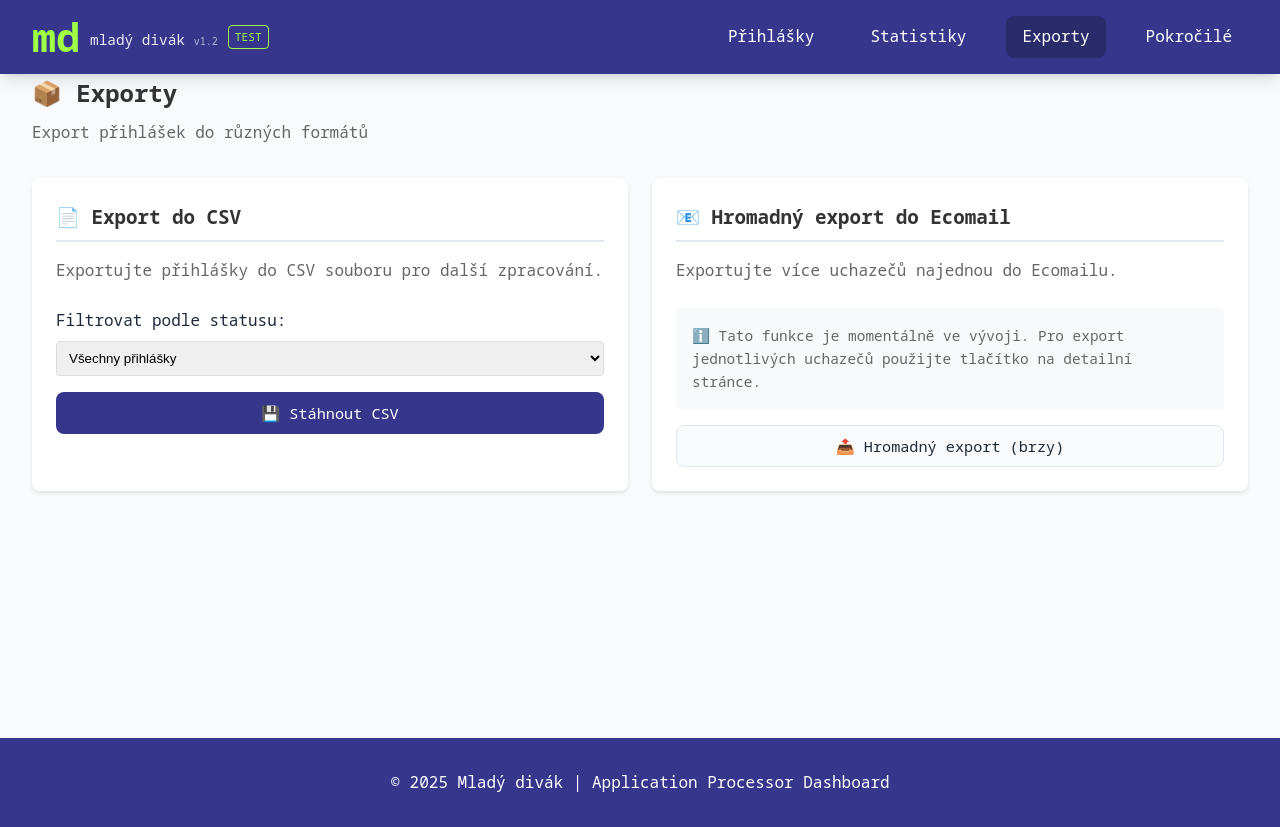
After one commit to dinkotom/md_application_processor, a Flask app: page /exports in a window 1280 px wide. The commit adds this page. Run offline with Flask 3, Linux system fonts and the light colour scheme.

Commit message:
feat: add Exporty tab with CSV export functionality

```diff
--- a/templates/base.html
+++ b/templates/base.html
@@ -32,6 +32,8 @@
                     class="{% if request.endpoint == 'index' %}active{% endif %}">Přihlášky</a>
                 <a href="{{ url_for('stats') }}"
                     class="{% if request.endpoint == 'stats' %}active{% endif %}">Statistiky</a>
+                <a href="{{ url_for('exports') }}"
+                    class="{% if request.endpoint == 'exports' %}active{% endif %}">Exporty</a>
                 <a href="{{ url_for('advanced') }}"
                     class="{% if request.endpoint == 'advanced' %}active{% endif %}">Pokročilé</a>
             </div>
--- /dev/null
+++ b/templates/exports.html
@@ -0,0 +1,98 @@
+{% extends "base.html" %}
+
+{% block title %}Exporty - Mladý divák{% endblock %}
+
+{% block content %}
+<div class="stats-header">
+    <h2>📦 Exporty</h2>
+    <p class="subtitle">Export přihlášek do různých formátů</p>
+</div>
+
+<div class="stats-grid">
+    <!-- CSV Export Section -->
+    <div class="stat-card">
+        <h3>📄 Export do CSV</h3>
+        <p style="color: #666; margin-bottom: 1.5rem;">Exportujte přihlášky do CSV souboru pro další zpracování.</p>
+
+        <div style="margin-bottom: 1rem;">
+            <label style="display: block; margin-bottom: 0.5rem; font-weight: 500;">Filtrovat podle statusu:</label>
+            <select id="exportStatus" style="width: 100%; padding: 0.5rem; border: 1px solid #ddd; border-radius: 4px;">
+                <option value="">Všechny přihlášky</option>
+                <option value="Nová">Nová</option>
+                <option value="Schválená">Schválená</option>
+                <option value="Zamítnutá">Zamítnutá</option>
+                <option value="Náhradník">Náhradník</option>
+            </select>
+        </div>
+
+        <button onclick="exportToCSV()" class="btn btn-primary" style="width: 100%;">
+            💾 Stáhnout CSV
+        </button>
+    </div>
+
+    <!-- Ecomail Export Section -->
+    <div class="stat-card">
+        <h3>📧 Hromadný export do Ecomail</h3>
+        <p style="color: #666; margin-bottom: 1.5rem;">Exportujte více uchazečů najednou do Ecomailu.</p>
+
+        <div style="background: #f8f9fa; padding: 1rem; border-radius: 4px; margin-bottom: 1rem;">
+            <p style="margin: 0; color: #666; font-size: 0.9em;">
+                ℹ️ Tato funkce je momentálně ve vývoji. Pro export jednotlivých uchazečů použijte tlačítko na detailní
+                stránce.
+            </p>
+        </div>
+
+        <button class="btn btn-secondary" style="width: 100%;" disabled>
+            📤 Hromadný export (brzy)
+        </button>
+    </div>
+</div>
+
+<style>
+    .stats-header {
+        margin-bottom: 2rem;
+    }
+
+    .stats-header h2 {
+        margin: 0 0 0.5rem 0;
+        color: #333;
+    }
+
+    .subtitle {
+        color: #666;
+        margin: 0;
+    }
+
+    .stats-grid {
+        display: grid;
+        grid-template-columns: repeat(auto-fit, minmax(300px, 1fr));
+        gap: 1.5rem;
+        margin-top: 2rem;
+    }
+
+    .stat-card {
+        background: white;
+        padding: 1.5rem;
+        border-radius: 8px;
+        box-shadow: 0 2px 4px rgba(0, 0, 0, 0.1);
+    }
+
+    .stat-card h3 {
+        margin: 0 0 1rem 0;
+        color: #333;
+        font-size: 1.2em;
+    }
+</style>
+
+<script>
+    function exportToCSV() {
+        const status = document.getElementById('exportStatus').value;
+        let url = '/export/csv';
+        if (status) {
+            url += `?status=${encodeURIComponent(status)}`;
+        }
+        window.location.href = url;
+    }
+</script>
+
+{% endblock %}
--- a/web_app.py
+++ b/web_app.py
@@ -757,6 +757,14 @@ def stats():
                          interests=sorted(interests_count.items(), key=lambda x: x[1], reverse=True)[:10],
                          sources=sorted(sources.items(), key=lambda x: x[1], reverse=True))
 
+
+@app.route('/exports')
+def exports():
+    """Exports page for CSV and other export functions"""
+    return render_template('exports.html',
+                         version=VERSION,
+                         current_mode=session.get('mode', 'test'))
+
 @app.route('/advanced')
 def advanced():
     """Advanced settings page"""
@@ -1270,6 +1278,74 @@ def get_changelog():
 
     return jsonify({'content': changelog_html})
 
+@app.route('/export/csv')
+def export_csv():
+    """Export applicants to CSV file"""
+    import csv
+    import io
+    from flask import make_response
+
+    # Get status filter from query params
+    status_filter = request.args.get('status', '')
+
+    # Get all applicants from database
+    conn = sqlite3.connect(get_db_path())
+    conn.row_factory = sqlite3.Row
+    cursor = conn.cursor()
+
+    if status_filter:
+        cursor.execute('SELECT * FROM applicants WHERE deleted = 0 AND status = ? ORDER BY id DESC', (status_filter,))
+    else:
+        cursor.execute('SELECT * FROM applicants WHERE deleted = 0 ORDER BY id DESC')
+
+    applicants = cursor.fetchall()
+    conn.close()
+
+    # Create CSV in memory
+    output = io.StringIO()
+    writer = csv.writer(output)
+
+    # Write header
+    writer.writerow([
+        'ID', 'Jméno', 'Příjmení', 'Email', 'Telefon', 'Datum narození',
+        'Členské číslo', 'Město', 'Škola', 'Zájmy', 'Povaha', 'Frekvence',
+        'Zdroj', 'Detail zdroje', 'Vzkaz', 'Barva', 'Newsletter', 'Status',
+        'Vytvořeno', 'Přihláška přijata'
+    ])
+
+    # Write data rows
+    for app in applicants:
+        writer.writerow([
+            app['id'],
+            app['first_name'],
+            app['last_name'],
+            app['email'],
+            app['phone'],
+            app['dob'],
+            app['membership_id'],
+            app['city'],
+            app['school'],
+            app['interests'],
+            app['character'],
+            app['frequency'],
+            app['source'],
+            app['source_detail'],
+            app['message'],
+            app['color'],
+            'Ano' if app['newsletter'] == 1 else 'Ne',
+            app['status'],
+            app['created_at'],
+            app.get('application_received', '')
+        ])
+
+    # Create response
+    output.seek(0)
+    response = make_response(output.getvalue())
+    response.headers['Content-Disposition'] = f'attachment; filename=prihlasky_{status_filter if status_filter else "vsechny"}.csv'
+    response.headers['Content-Type'] = 'text/csv; charset=utf-8'
+
+    return response
+
 if __name__ == '__main__':
     # Initialize databases
     init_db(DB_PATH_TEST)
```
